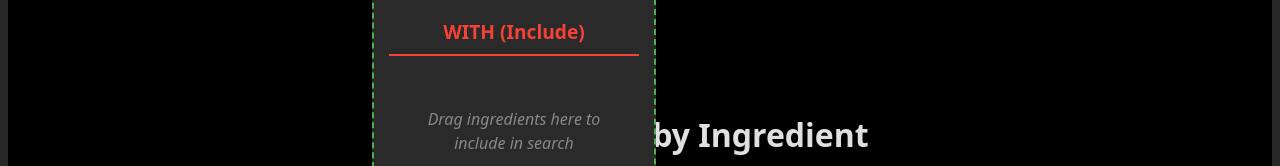
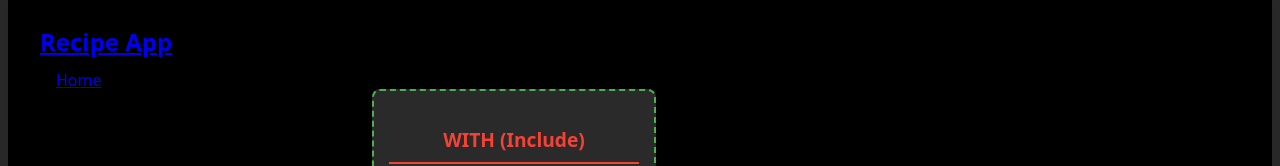
Before and after one commit to gduongmsu/LetMeCook, a React (Vite) app in the folder frontend/: page / in a window 1280 px wide. Shown: the top 166 px of the page. Built offline with nearby package versions, Linux system fonts and the light colour scheme.

Commit message:
fixed nav bar

```diff
--- a/frontend/src/App.jsx
+++ b/frontend/src/App.jsx
@@ -1,10 +1,12 @@
 import Home from './pages/Home.jsx'
+import NavigationBar from './components/NavigationBar.jsx'
 import { Routes, Route } from 'react-router-dom'
 import './css/App.css'
 
 function App() {
   return (
     <div>
+      <NavigationBar />
       <main className="main-content">
         <Routes>
           <Route path="/" element={<Home />} />
```
